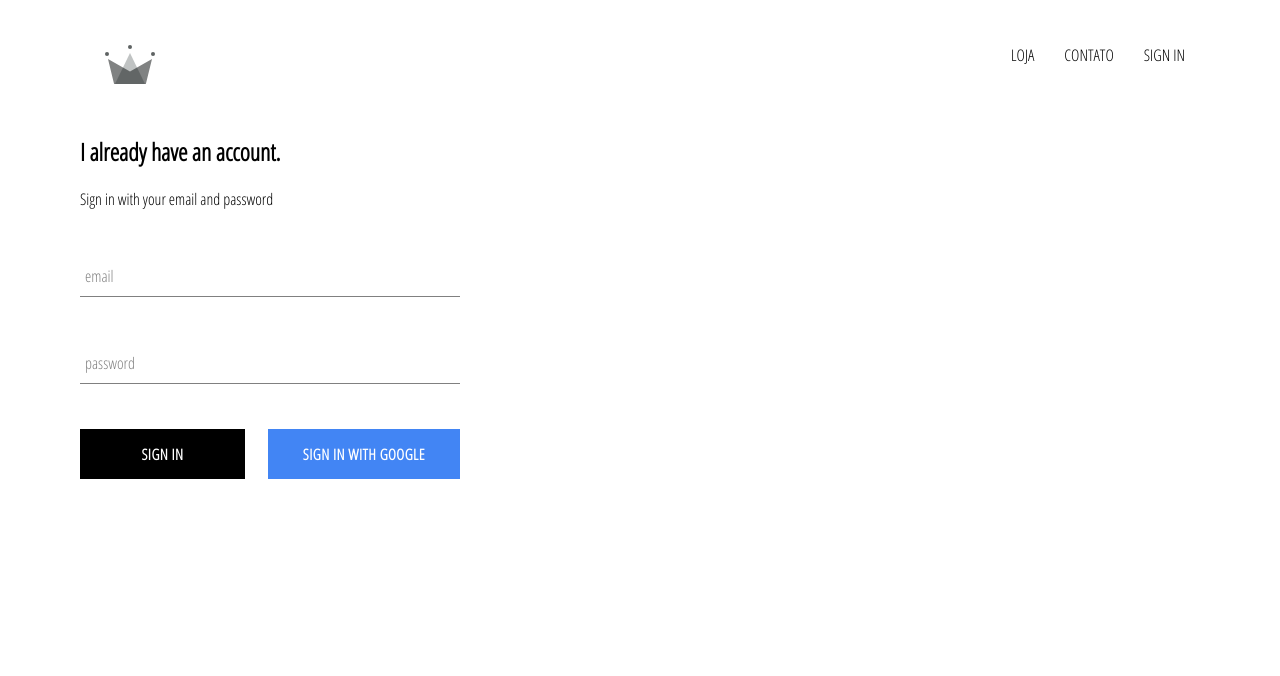
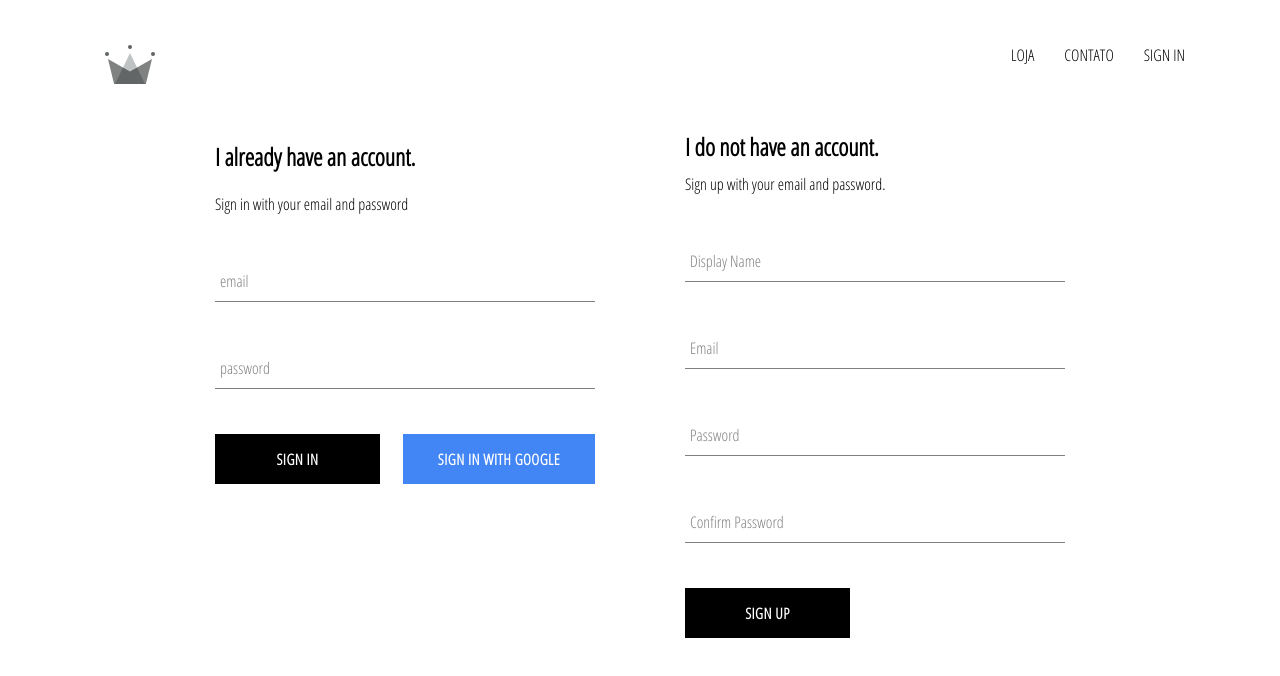
Before and after one commit to Faahakar/React-Ecommerce-Project, a React (Create React App) app: page /signin in a window 1280 px wide. Shown: the top 676 px of the page. Built offline with nearby package versions, Linux system fonts and the light colour scheme; no server answers.

Commit message:
Firebase Implemented along with utils, storing authenticated users into firestore db

```diff
--- a/src/App.js
+++ b/src/App.js
@@ -5,7 +5,7 @@
 import ShopPage from './pages/shop/shop.component';
 import SignInAndSignUpPage from './pages/sign-in-and-sign-up/sign-in-and-sign-up.component';
 import Header from './components/header/header.component';
-import {auth} from './firebase/firebase.utils';
+import {auth, createUserProfileDocument} from './firebase/firebase.utils';
 
 class App extends React.Component{
   constructor(){
@@ -17,8 +17,25 @@
 }
   unsubscribeFromAuth = null
   componentDidMount(){
-    this.unsubscribeFromAuth  = auth.onAuthStateChanged(user => {
-      this.setState({currentUser: user});
+    this.unsubscribeFromAuth  = auth.onAuthStateChanged( async userAuth => {
+      if(userAuth){
+        const userRef = await createUserProfileDocument(userAuth);
+
+        userRef.onSnapshot(snapShot =>{
+            this.setState({
+                currentUser:{
+                  id:snapShot.id,
+                  ...snapShot.data()
+                }
+
+            })
+
+        });
+      }
+      else{
+        this.setState({currentUser: userAuth});
+      }
+
     })
   }
 
--- /dev/null
+++ b/src/components/sign-up/sign-up.component.jsx
@@ -0,0 +1,70 @@
+import React from 'react';
+
+import FormInput from '../form-input/form-input.component';
+import CustomButton from '../custom-button/custom-button.component';
+
+import {auth, createUserProfileDocument} from '../../firebase/firebase.utils';
+
+import './sign-up.styles.scss';
+
+class SignUp extends React.Component{
+    constructor(){
+        super();
+
+
+        this.state ={
+            displayName: '',
+            email: '',
+            password : '',
+            confirmPassword: ''
+        }
+    }
+    handleSubmit = async event =>{
+        event.preventDefault();
+        const {displayName,email,password,confirmPassword} = this.state;
+        if(password !== confirmPassword){
+            alert("Passwords don't match");
+            return;
+        }
+        try{
+            const {user} = await auth.createUserWithEmailAndPassword(
+            email
+            ,password);
+           await  createUserProfileDocument(user,{displayName});
+
+           this.setState({
+            displayName: '',
+            email: '',
+            password : '',
+            confirmPassword: ''
+           })
+        }catch(error){
+            console.error(error);
+        }
+    }
+    handleChange = event => {
+        const {name,value } = event.target;
+        this.setState ({[name]:value});
+    }
+    render(){
+        const {displayName,email,password,confirmPassword} = this.state;
+        return(
+            <div className='sign-up'>
+            <h2 className='title'>
+                I do not have an account.
+            </h2>
+            <span> Sign up with your email and password.</span>
+            <form className='sign-up-form' onSubmit={this.handleSubmit}>
+                <FormInput type='text' name='displayName' value={displayName} label='Display Name' onChange={this.handleChange}  required />
+                <FormInput type='email' name='email' value={email} label='Email' onChange={this.handleChange} required />
+                <FormInput type='password' name='password' value={password} label='Password' onChange={this.handleChange}  required />
+                <FormInput type='password' name='confirmPassword' value={confirmPassword} label='Confirm Password' onChange={this.handleChange}  required />
+                <CustomButton type='submit'>SIGN UP</CustomButton>
+            </form>
+
+            </div>
+        )
+    }
+}
+
+export default SignUp;
--- /dev/null
+++ b/src/components/sign-up/sign-up.styles.scss
@@ -0,0 +1,8 @@
+.sign-up{
+    display:flex;
+    flex-direction:column;
+    width:380px;
+    .title{
+        margin:10px 0;
+    }
+}
--- a/src/firebase/firebase.utils.js
+++ b/src/firebase/firebase.utils.js
@@ -11,6 +11,34 @@
     measurementId: "G-BBWXH6Q6TP"
   };
 
+  export const createUserProfileDocument =  async(userAuth, additionalData) => {
+    if(!userAuth) return;
+    const userRef = firestore.doc(`users/${userAuth.uid}`);
+
+    const snapShot = await userRef.get();
+
+    if(!snapShot.exists){
+      const {displayName, email} = userAuth;
+      const createdAt = new Date();
+
+      try{
+        await userRef.set({
+          displayName,
+          email,
+          createdAt,
+          ... additionalData
+
+        })
+
+      } catch(error){
+        console.log('error creating user', error.message);
+      }
+    }
+
+    return userRef;
+
+  }
+
   firebase.initializeApp(config);
 
   export const auth = firebase.auth();
--- a/src/pages/sign-in-and-sign-up/sign-in-and-sign-up.component.jsx
+++ b/src/pages/sign-in-and-sign-up/sign-in-and-sign-up.component.jsx
@@ -3,9 +3,14 @@
 import './sign-in-and-sign-up.styles.scss';
 
 import SignIn from '../../components/sign-in/sign-in.component';
+import SignUp from '../../components/sign-up/sign-up.component';
 
 const SignInAndSignUpPage = () => (
-<div className='sign-in-and-sign-up'><SignIn /></div>
+<div className='sign-in-and-sign-up'>
+    <SignIn />
+    <SignUp />
+
+</div>
 
 );
 
--- a/src/pages/sign-in-and-sign-up/sign-in-and-sign-up.styles.scss
+++ b/src/pages/sign-in-and-sign-up/sign-in-and-sign-up.styles.scss
@@ -0,0 +1,6 @@
+.sign-in-and-sign-up{
+    width:850px;
+    display:flex;
+    justify-content:space-between;
+    margin: 30px auto;
+}
```
